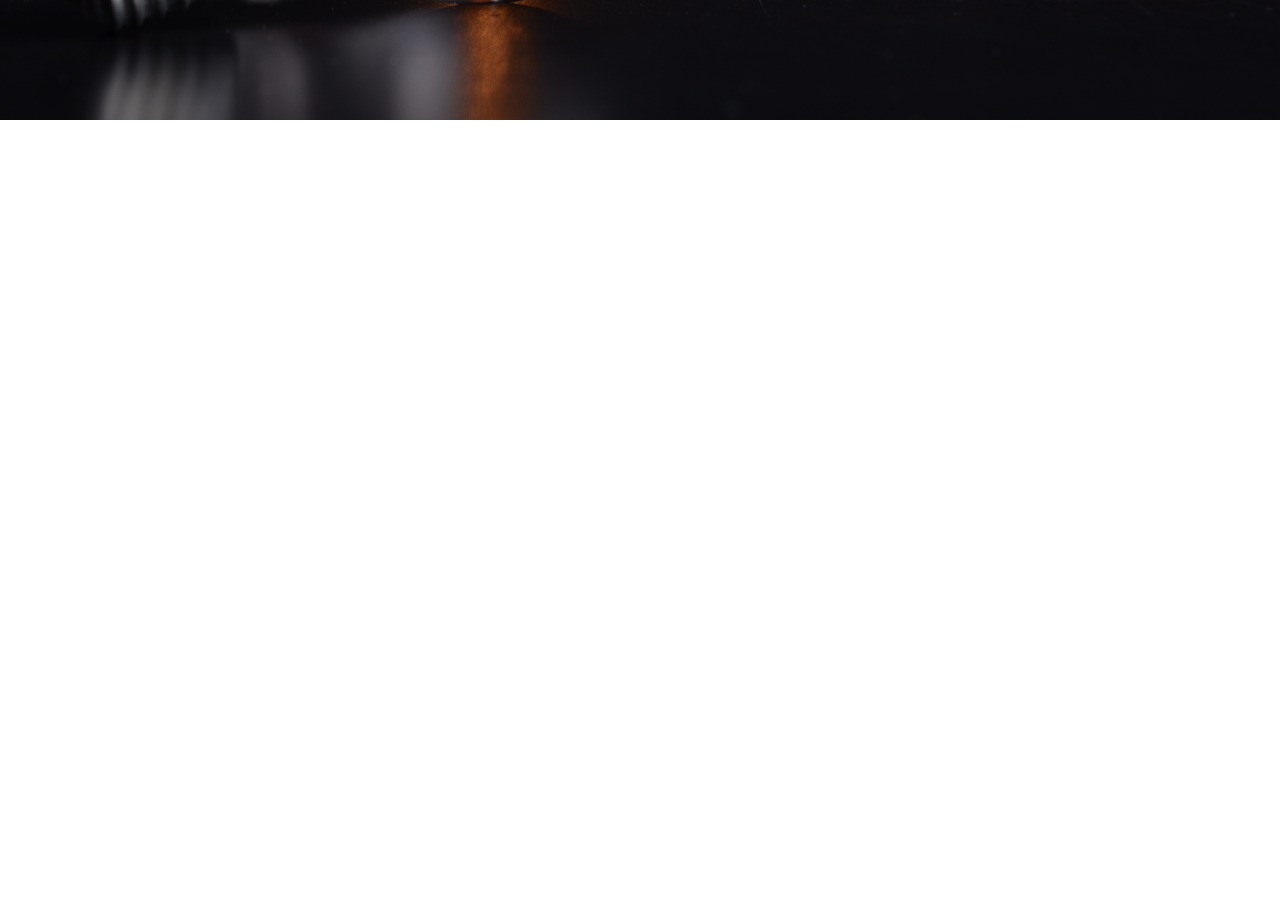
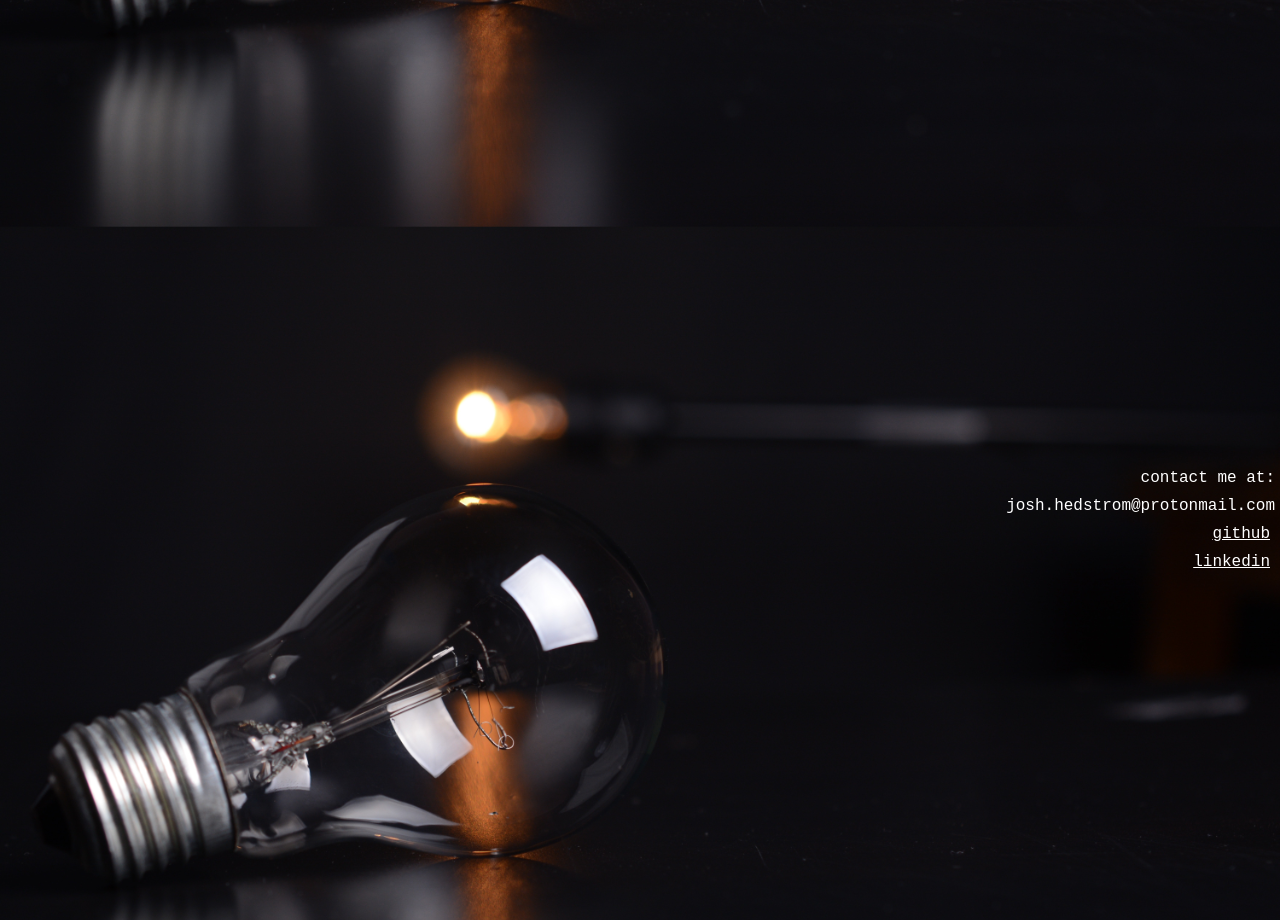
Before and after one commit to joshhedstrom/me, a React (Create React App) app in the folder client/: page / in a window 1280 px wide. Shown: the part 1480-2400 px from the top of the page. Before the commit the page ends 1600 px from the top, so only its background shows below. Built offline with nearby package versions, Linux system fonts and the light colour scheme.

Commit message:
added contact page

```diff
--- /dev/null
+++ b/client/src/components/ContactComponent/ContactComponent.js
@@ -0,0 +1,20 @@
+import React from 'react';
+
+import './index.css';
+
+function ContactComponent(props) {
+  return (
+    <div className="contact__wrapper">
+      <span>contact me at:</span>
+      <span>josh.hedstrom@protonmail.com</span>
+      <span>
+        <a href="https://github.com/joshhedstrom">github</a>
+      </span>
+      <span>
+        <a href="https://www.linkedin.com/in/josh-hedstrom/">linkedin</a>
+      </span>
+    </div>
+  );
+}
+
+export default ContactComponent;
--- /dev/null
+++ b/client/src/components/ContactComponent/index.css
@@ -0,0 +1,14 @@
+.contact__wrapper {
+    height: 100vh;
+
+    display: flex;
+    flex-direction: column;
+    justify-content: center;
+}
+
+.contact__wrapper span, .contact__wrapper a {
+    margin: 5px;
+    color: white;
+    font-family: 'Courier New', Courier, monospace;
+    text-align: right;
+}
--- /dev/null
+++ b/client/src/components/ContactComponent/index.js
@@ -0,0 +1 @@
+export { default } from './ContactComponent';
--- a/client/src/pages/MainPage/MainPage.js
+++ b/client/src/pages/MainPage/MainPage.js
@@ -4,6 +4,7 @@ import HeaderComponent from '../../components/HeaderComponent/HeaderComponent';
 
 import './index.css';
 import BioComponent from '../../components/BioComponent/BioComponent';
+import ContactComponent from '../../components/ContactComponent/ContactComponent';
 
 class MainPage extends Component {
   state = {};
@@ -13,6 +14,7 @@ class MainPage extends Component {
       <div className="mainpage__wrapper">
         <HeaderComponent className="scroll-child" />
         <BioComponent className="scroll-child" />
+        <ContactComponent className="scroll-child" />
       </div>
     );
   }
--- a/client/src/pages/MainPage/index.css
+++ b/client/src/pages/MainPage/index.css
@@ -9,7 +9,7 @@ html {
 .mainpage__wrapper {
   max-height: 100vh;
   scroll-snap-type: mandatory;
-  /* scroll-snap-points-y: repeat(3rem); */
+  scroll-snap-points-y: repeat(3rem);
   scroll-snap-type: y mandatory;
 }
 
```
